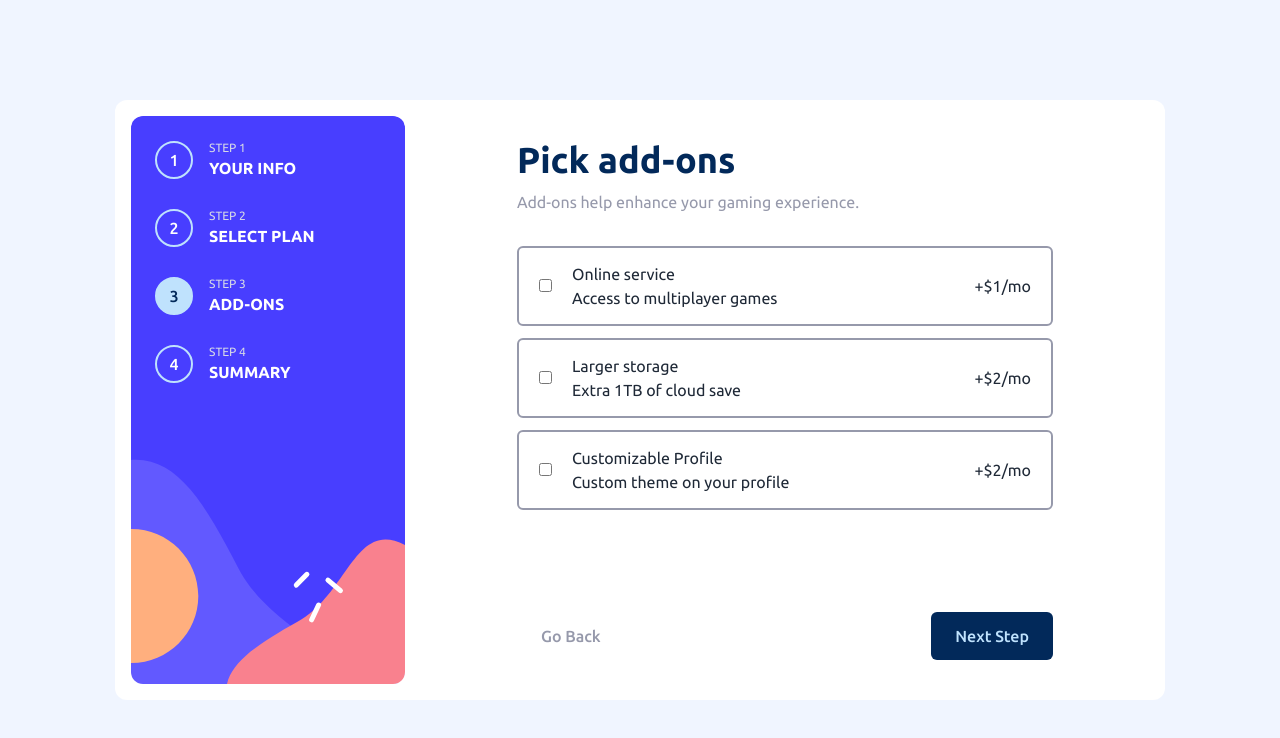
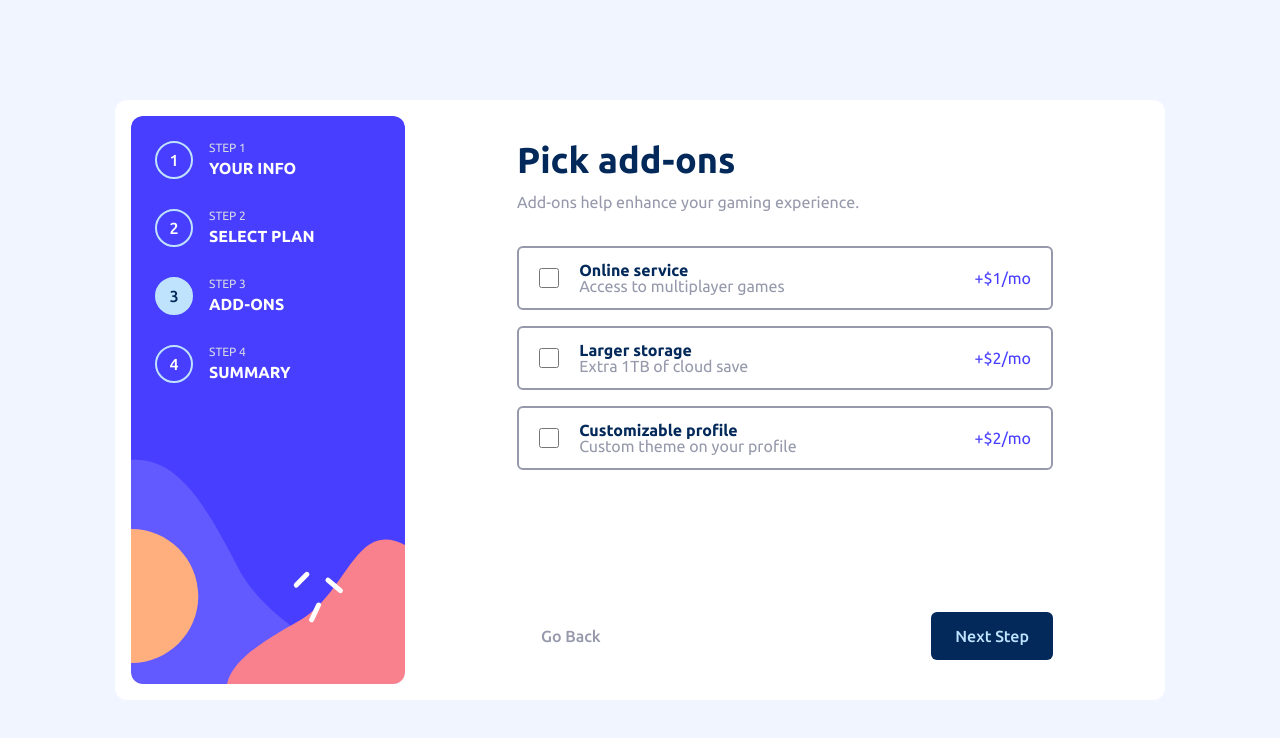
Before and after one commit to deepak-kr-patra/multi-step-form, a React (Create React App) app: page / in a window 1280 px wide. Shown: the top 738 px of the page. Built offline with nearby package versions, Linux system fonts and the light colour scheme.

Commit message:
added efficient selectedAddOns state updating code in zustand with clean react controlled checkboxes(and labels)

```diff
--- a/src/App.css
+++ b/src/App.css
@@ -80,6 +80,7 @@
         width: calc(100% - 194px);
         height: 100%;
     }
+
     @media (min-width: 768px) {
         width: calc(100% - 274px);
     }
@@ -257,4 +258,31 @@ form label {
     justify-content: center;
     align-items: center;
     gap: 20px;
+    cursor: pointer;
+
+    @media (max-width: 639px) {
+        padding: 12px;
+        gap: 12px;
+    }
 }
+
+.addOnCard:hover,
+.selectedAddOnCard {
+    border: 2px solid var(--purple-600);
+}
+
+.selectedAddOnCard {
+    background-color: var(--blue-100);
+}
+
+.addOnCheckBox {
+    accent-color: var(--purple-600);
+    height: 22px;
+    width: 22px;
+    cursor: pointer;
+
+    @media (max-width: 639px) {
+        height: 20px;
+        width: 20px;
+    }
+}
--- a/src/components/AddOns.jsx
+++ b/src/components/AddOns.jsx
@@ -9,6 +9,7 @@ const AddOns = () => {
 
     const handleNext = () => {
         setStepNumber(stepNumber + 1);
+        // console.log(selectedAddOns);
     }
 
     return (
--- a/src/components/AddOnsCardsSection.jsx
+++ b/src/components/AddOnsCardsSection.jsx
@@ -1,48 +1,88 @@
+import { useEffect } from "react";
+import useAccountSetupState from "../zustand/useAccountSetupState"
+
+
 const AddOnsCardsSection = () => {
+
+    const { selectedAddOns, setSelectedAddOns } = useAccountSetupState();
+
+    const selectAddOn = (id) => {
+        setSelectedAddOns(
+            selectedAddOns.includes(id)
+                ? selectedAddOns.filter((item) => item !== id)
+                : [...selectedAddOns, id]
+        );
+    }
+
+    useEffect(() => {
+        console.log(selectedAddOns);
+    }, [selectedAddOns]);
+
     return (
-        <section className="flex flex-col justify-start items-center gap-3">
-            <div className="addOnCard flex">
-                <div className="checkBoxDiv">
-                    <input type="checkbox" name="" id="" />
-                </div>
+        <section className="flex flex-col justify-start items-center gap-4">
+            <label
+                id="onlineService"
+                className={`addOnCard ${selectedAddOns.includes('onlineService') ? 'selectedAddOnCard' : ''}`}
+                // onClick={() => selectAddOn('onlineService')}
+            >
+                <input
+                    type="checkbox"
+                    className="addOnCheckBox"
+                    checked={selectedAddOns.includes('onlineService')}
+                    onChange={() => selectAddOn('onlineService')}
+                />
                 <div className="w-full flex justify-between items-center">
                     <div>
-                        <h3>Online service</h3>
-                        <p>Access to multiplayer games</p>
+                        <h3 className="text-xs sm:text-[16px] text-[var(--blue-950)] font-bold">Online service</h3>
+                        <p className="text-xs sm:text-[16px] text-[var(--grey-500)]">Access to multiplayer games</p>
                     </div>
                     <div>
-                        <span>+$1/mo</span>
+                        <span className="text-xs sm:text-[16px] text-[var(--purple-600)]">+$1/mo</span>
                     </div>
                 </div>
-            </div>
-            <div className="addOnCard flex">
-                <div className="checkBoxDiv">
-                    <input type="checkbox" name="" id="" />
-                </div>
+            </label>
+            <label
+                id="largerStorage"
+                className={`addOnCard ${selectedAddOns.includes('largerStorage') ? 'selectedAddOnCard' : ''}`}
+                // onClick={() => selectAddOn('largerStorage')}
+            >
+                <input
+                    type="checkbox"
+                    className="addOnCheckBox"
+                    checked={selectedAddOns.includes('largerStorage')}
+                    onChange={() => selectAddOn('largerStorage')}
+                />
                 <div className="w-full flex justify-between items-center">
                     <div>
-                        <h3>Larger storage</h3>
-                        <p>Extra 1TB of cloud save</p>
+                        <h3 className="text-xs sm:text-[16px] text-[var(--blue-950)] font-bold">Larger storage</h3>
+                        <p className="text-xs sm:text-[16px] text-[var(--grey-500)]">Extra 1TB of cloud save</p>
                     </div>
                     <div>
-                        <span>+$2/mo</span>
+                        <span className="text-xs sm:text-[16px] text-[var(--purple-600)]">+$2/mo</span>
                     </div>
                 </div>
-            </div>
-            <div className="addOnCard flex">
-                <div className="checkBoxDiv">
-                    <input type="checkbox" name="" id="" />
-                </div>
+            </label>
+            <label
+                id="customizableProfile"
+                className={`addOnCard ${selectedAddOns.includes('customizableProfile') ? 'selectedAddOnCard' : ''}`}
+                // onClick={() => selectAddOn('customizableProfile')}
+            >
+                <input
+                    type="checkbox"
+                    className="addOnCheckBox"
+                    checked={selectedAddOns.includes('customizableProfile')}
+                    onChange={() => selectAddOn('customizableProfile')}
+                />
                 <div className="w-full flex justify-between items-center">
                     <div>
-                        <h3>Customizable Profile</h3>
-                        <p>Custom theme on your profile</p>
+                        <h3 className="text-xs sm:text-[16px] text-[var(--blue-950)] font-bold">Customizable profile</h3>
+                        <p className="text-xs sm:text-[16px] text-[var(--grey-500)]">Custom theme on your profile</p>
                     </div>
                     <div>
-                        <span>+$2/mo</span>
+                        <span className="text-xs sm:text-[16px] text-[var(--purple-600)]">+$2/mo</span>
                     </div>
                 </div>
-            </div>
+            </label>
         </section>
     )
 }
--- a/src/components/YearlyPlanCardsSection.jsx
+++ b/src/components/YearlyPlanCardsSection.jsx
@@ -12,8 +12,8 @@ const YearlyPlanCardsSection = ({ selectPlan }) => {
                 <div className="image-div arcade-image-div"></div>
                 <div className="flex flex-col gap-2">
                     <h3 className="modeName font-bold text-[var(--purple-950)]">Arcade</h3>
-                    <p className="price text-sm sm:text-[16px] text-[var(--grey-500)]">$90/yr</p>
-                    <p className="freeMonths text-xs sm:text-sm text-[var(--blue-950)]">2 months free</p>
+                    <p className="price text-[var(--grey-500)]">$90/yr</p>
+                    <p className="freeMonths text-[var(--blue-950)]">2 months free</p>
                 </div>
             </div>
             <div
@@ -24,8 +24,8 @@ const YearlyPlanCardsSection = ({ selectPlan }) => {
                 <div className="image-div advanced-image-div"></div>
                 <div className="flex flex-col gap-2">
                     <h3 className="modeName font-bold text-[var(--purple-950)]">Advanced</h3>
-                    <p className="price text-sm sm:text-[16px] text-[var(--grey-500)]">$120/yr</p>
-                    <p className="freeMonths text-xs sm:text-sm text-[var(--blue-950)]">2 months free</p>
+                    <p className="price text-[var(--grey-500)]">$120/yr</p>
+                    <p className="freeMonths text-[var(--blue-950)]">2 months free</p>
                 </div>
             </div>
             <div
@@ -36,8 +36,8 @@ const YearlyPlanCardsSection = ({ selectPlan }) => {
                 <div className="image-div pro-image-div"></div>
                 <div className="flex flex-col gap-2">
                     <h3 className="modeName font-bold text-[var(--purple-950)]">Pro</h3>
-                    <p className="price text-sm sm:text-[16px] text-[var(--grey-500)]">$150/yr</p>
-                    <p className="freeMonths text-xs sm:text-sm text-[var(--blue-950)]">2 months free</p>
+                    <p className="price text-[var(--grey-500)]">$150/yr</p>
+                    <p className="freeMonths text-[var(--blue-950)]">2 months free</p>
                 </div>
             </div>
         </section>
--- a/src/zustand/useAccountSetupState.js
+++ b/src/zustand/useAccountSetupState.js
@@ -6,7 +6,9 @@ const useAccountSetupState = create((set) => ({
     subscriptionMode: "monthly",
     setSubscriptionMode: (subscriptionMode) => set({ subscriptionMode }),
     selectedPlanID: null,
-    setSelectedPlanID: (selectedPlanID) => set({ selectedPlanID })
+    setSelectedPlanID: (selectedPlanID) => set({ selectedPlanID }),
+    selectedAddOns: [],
+    setSelectedAddOns: (selectedAddOns) => set({ selectedAddOns })
 }));
 
 export default useAccountSetupState;
```
